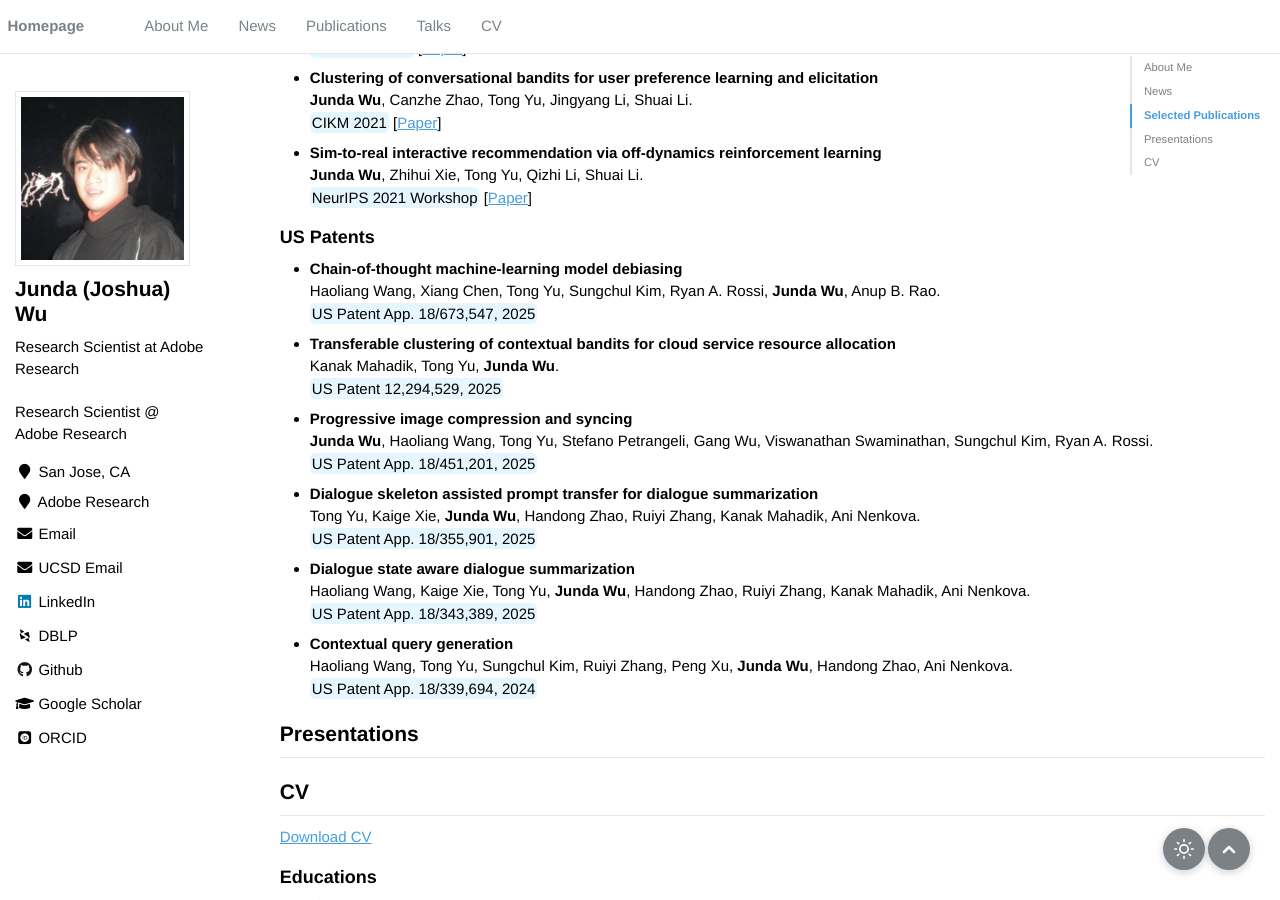
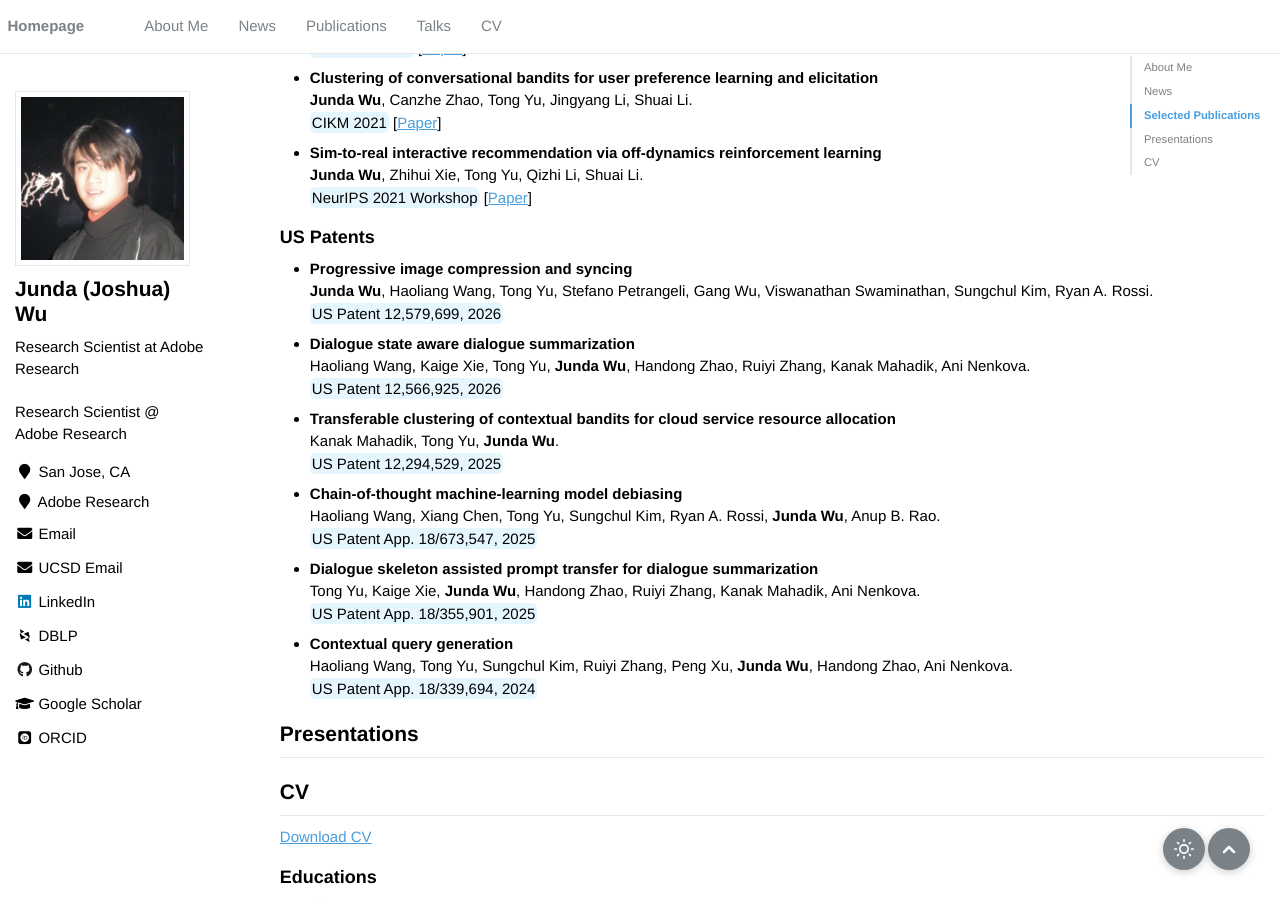
Before and after one commit to JoshuaWu1997/JoshuaWu1997.github.io, a Jekyll site: the page built from _pages/about.md, in a window 1280 px wide and 900 px high, scrolled down 6924 px. Built offline with Jekyll 4.4.1, drawn with Linux system fonts in a browser that asks for light colours; emoji names are drawn with the system emoji font; some web fonts are replaced.

Commit message:
Update publications.yml

```diff
--- a/_data/publications.yml
+++ b/_data/publications.yml
@@ -160,9 +160,9 @@ index:
   - {title: 'Sim-to-real interactive recommendation via off-dynamics reinforcement learning', authors: '**Junda Wu**, Zhihui Xie, Tong Yu, Qizhi Li, Shuai Li', venue: 'NeurIPS 2021 Workshop', url: 'https://offline-rl-neurips.github.io/2021/pdf/50.pdf', year: 2021}
 
 patents:
+  - {title: 'Progressive image compression and syncing', authors: '**Junda Wu**, Haoliang Wang, Tong Yu, Stefano Petrangeli, Gang Wu, Viswanathan Swaminathan, Sungchul Kim, Ryan A. Rossi', venue: 'US Patent 12,579,699', year: 2026}
+  - {title: 'Dialogue state aware dialogue summarization', authors: 'Haoliang Wang, Kaige Xie, Tong Yu, **Junda Wu**, Handong Zhao, Ruiyi Zhang, Kanak Mahadik, Ani Nenkova', venue: 'US Patent 12,566,925', year: 2026}
+  - {title: 'Transferable clustering of contextual bandits for cloud service resource allocation', authors: 'Kanak Mahadik, Tong Yu, **Junda Wu**', venue: 'US Patent 12,294,529', year: 2025}
   - {title: 'Chain-of-thought machine-learning model debiasing', authors: 'Haoliang Wang, Xiang Chen, Tong Yu, Sungchul Kim, Ryan A. Rossi, **Junda Wu**, Anup B. Rao', venue: 'US Patent App. 18/673,547', year: 2025}
-  - {title: 'Transferable clustering of contextual bandits for cloud service resource allocation', authors: 'Kanak Mahadik, Tong Yu, **Junda Wu**', venue: 'US Patent 12,294,529', year: 2025}
-  - {title: 'Progressive image compression and syncing', authors: '**Junda Wu**, Haoliang Wang, Tong Yu, Stefano Petrangeli, Gang Wu, Viswanathan Swaminathan, Sungchul Kim, Ryan A. Rossi', venue: 'US Patent App. 18/451,201', year: 2025}
   - {title: 'Dialogue skeleton assisted prompt transfer for dialogue summarization', authors: 'Tong Yu, Kaige Xie, **Junda Wu**, Handong Zhao, Ruiyi Zhang, Kanak Mahadik, Ani Nenkova', venue: 'US Patent App. 18/355,901', year: 2025}
-  - {title: 'Dialogue state aware dialogue summarization', authors: 'Haoliang Wang, Kaige Xie, Tong Yu, **Junda Wu**, Handong Zhao, Ruiyi Zhang, Kanak Mahadik, Ani Nenkova', venue: 'US Patent App. 18/343,389', year: 2025}
   - {title: 'Contextual query generation', authors: 'Haoliang Wang, Tong Yu, Sungchul Kim, Ruiyi Zhang, Peng Xu, **Junda Wu**, Handong Zhao, Ani Nenkova', venue: 'US Patent App. 18/339,694', year: 2024}
```
